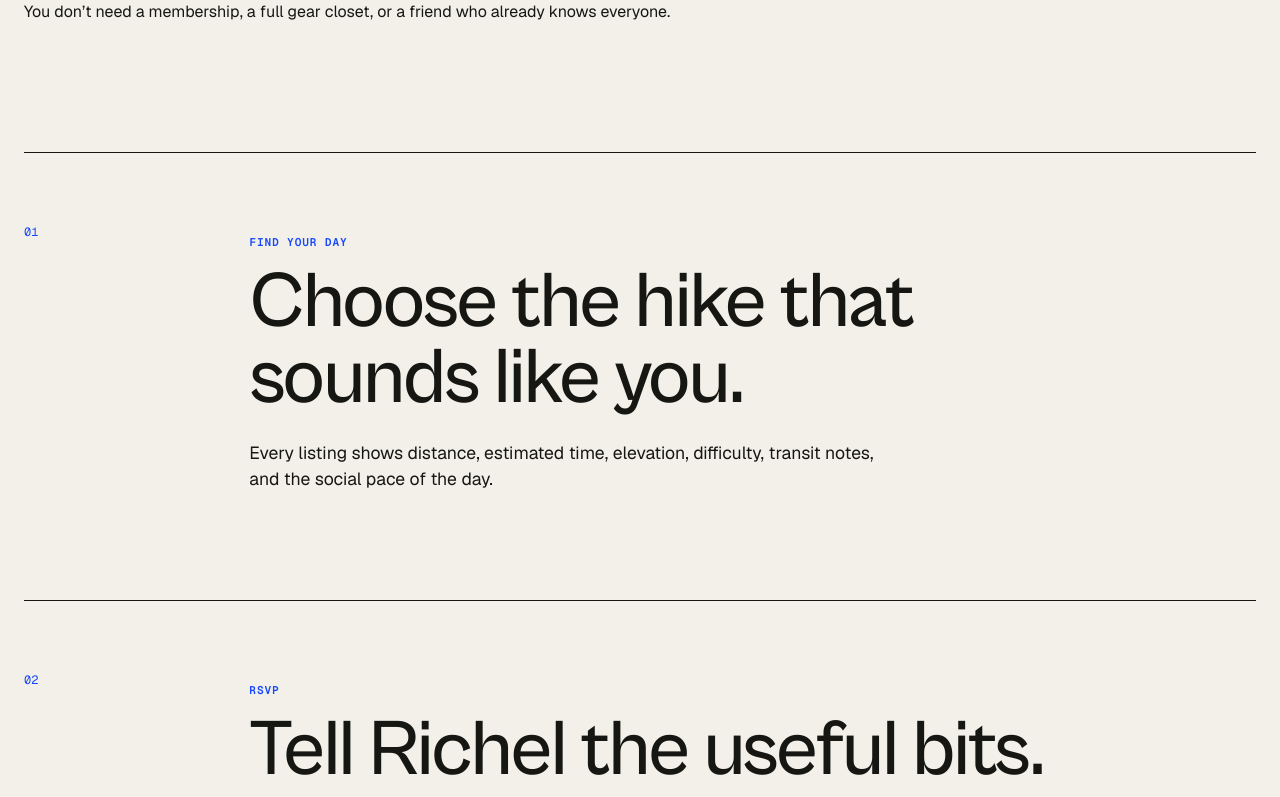
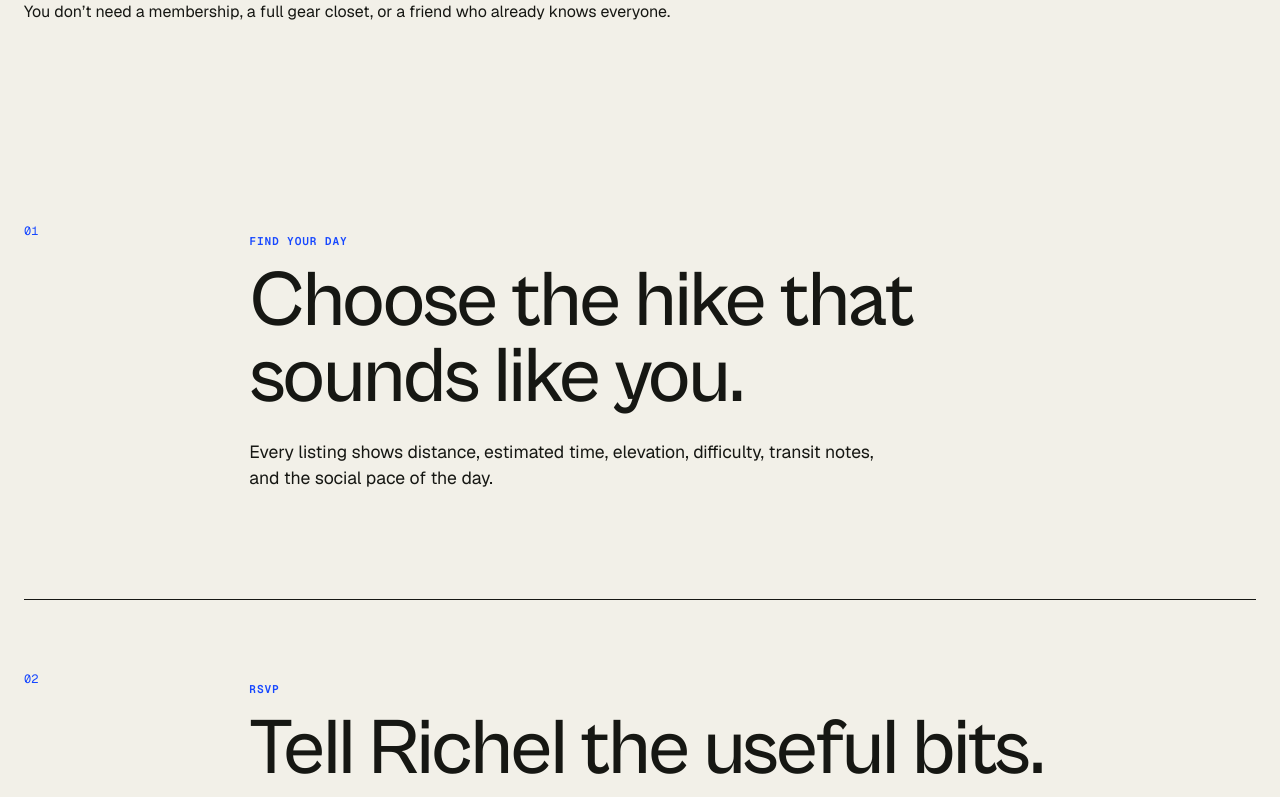
Before and after one commit to richelkim/Roam, a Next.js app: page /how-it-works in a window 1280 px wide. Shown: the part 561-1358 px from the top of the page. Built offline with nearby package versions, Linux system fonts and the light colour scheme; no server answers.

Commit message:
style: simplify how it works transition

```diff
--- a/app/global.css
+++ b/app/global.css
@@ -295,6 +295,7 @@ a:focus-visible, button:focus-visible, input:focus-visible, select:focus-visible
 .how-main { padding-top: 40px; }
 .how-big-steps { margin: 0; padding: 0; list-style: none; }
 .how-big-steps > li { display: grid; grid-template-columns: 2fr 10fr; gap: 24px; padding: 70px 0 90px; border-top: 1px solid var(--ink); }
+.how-big-steps > li:first-child { border-top: 0; }
 .how-big-steps h2 { max-width: 900px; margin: 16px 0 24px; font-family: var(--display); font-size: clamp(3rem, 6.2vw, 6.5rem); font-weight: 500; letter-spacing: -.03em; line-height: .95; }
 .how-big-steps div > p:last-child { max-width: 650px; font-size: 1.1rem; }
 .split-image-copy { display: grid; grid-template-columns: 1.05fr .95fr; min-height: 720px; background: var(--forest-deep); color: white; }
```
